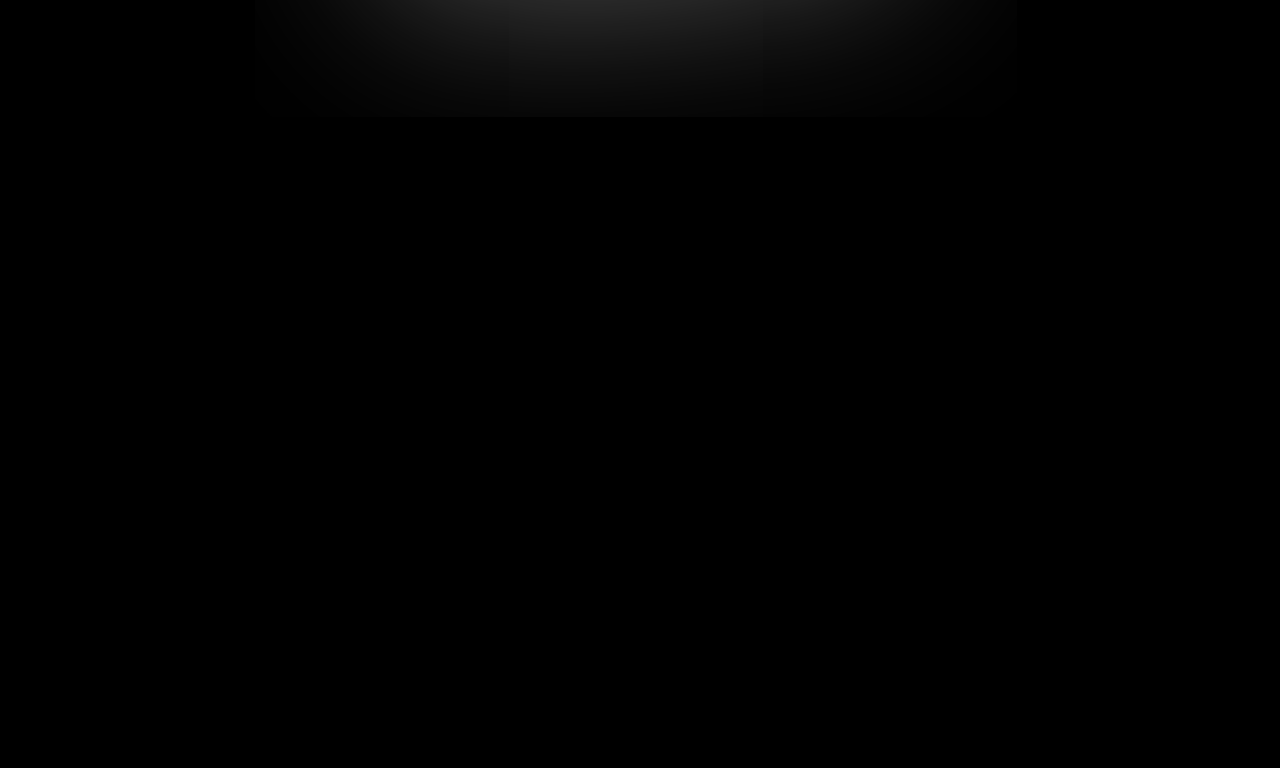
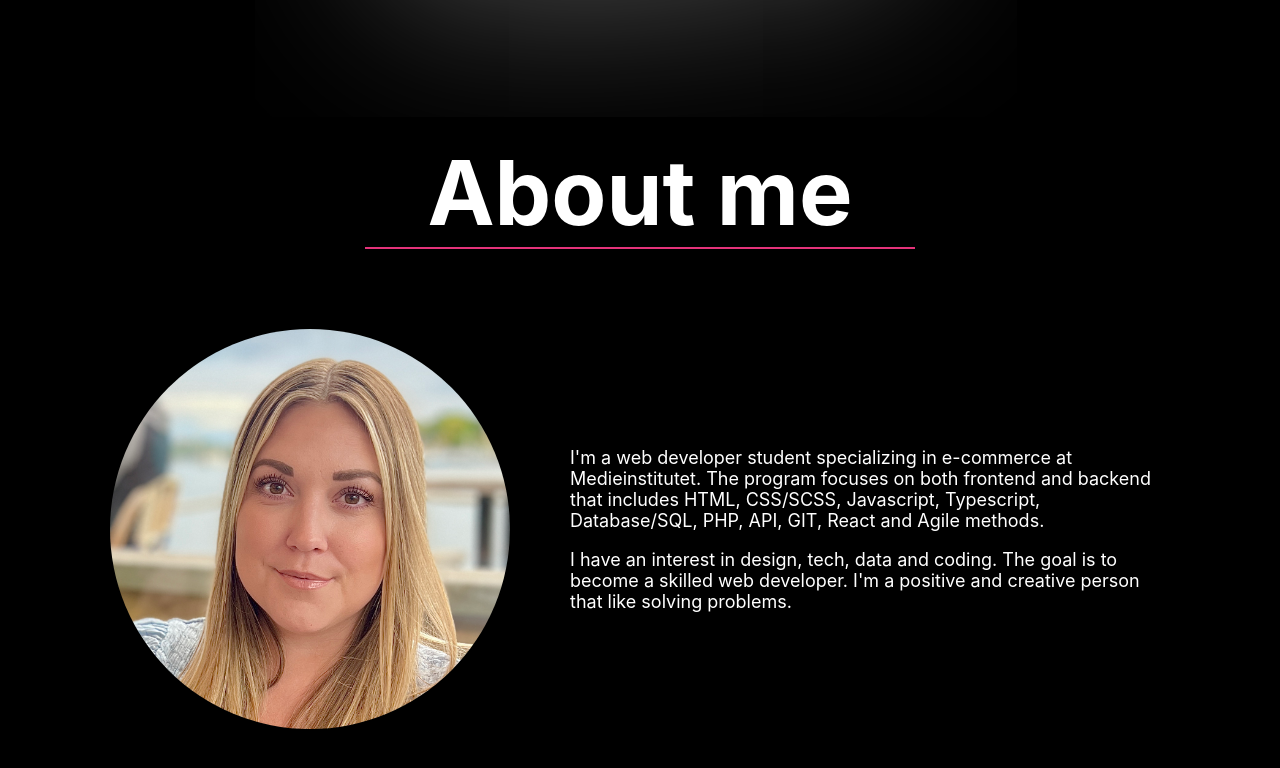
Before and after one commit to Cassandrabook/portfolio, a React (Create React App) app: page / in a window 1280 px wide. Shown: the part 646-1414 px from the top of the page. Before the commit the page ends 800 px from the top, so only its background shows below. Built offline with nearby package versions, Linux system fonts and the light colour scheme; a web font is replaced by a local one.

Commit message:
added styling to my about

```diff
--- a/src/App.tsx
+++ b/src/App.tsx
@@ -1,5 +1,6 @@
 import React from 'react';
 import './App.scss';
+import { About } from './components/About/About';
 import { Header } from './components/Header/Header';
 import { Navmenu } from './components/Nav/Nav';
 
@@ -11,6 +12,7 @@ function App() {
       </header>
       <main>
         <Header />
+        <About />
       </main>
       <footer>
 
--- /dev/null
+++ b/src/components/About/About.scss
@@ -0,0 +1,71 @@
+@use './../../styling/colors' as c;
+@use './../../styling/variables' as v;
+@use './../../styling/breakpoints' as b;
+
+.about{
+    color: c.$text-color;
+
+    &__title{
+        margin: 0 auto;
+        text-align: center;
+        font-size: 60px;
+        border-bottom: 2px solid c.$my-pop-color;
+        max-width: 320px;
+
+        @include b.medium{
+            font-size: 90px;
+            max-width: 550px;
+        }
+    }
+
+    &__container{
+        display: flex;
+        flex-direction: column-reverse;
+        align-items: center;
+        margin: 1rem;
+        gap: 20px;
+
+        @include b.medium{
+            flex-direction: row;
+            align-items: center;
+            justify-content: center;
+            gap: 60px;
+            margin: 5rem;
+        }
+    }
+
+    &__image{
+        background-image: url(./../../assets/CV-bild.jpg);
+        background-position:top;
+        background-size: cover;
+        width: 300px;
+        height: 300px;
+        border-radius: 50%;
+        transition: all ease 0.5s;
+
+        @include b.medium{
+            width: 400px;
+            height: 400px;
+        }
+    }
+
+    &__image:hover{
+        @include b.medium{
+            box-shadow: 0px 0px 50px rgba(180, 180, 180, 0.745);
+            width: 420px;
+            height: 420px;
+        }
+    }
+
+    &__text-container{
+        p{
+            text-align: center;
+
+            @include b.medium{
+                max-width: 600px;
+                font-size: 18px;
+                text-align: left;
+            }
+        }
+    }
+}
--- /dev/null
+++ b/src/components/About/About.tsx
@@ -0,0 +1,20 @@
+import React from "react";
+import './About.scss';
+
+export const About = () => {
+
+    return(
+        <>
+            <section className="about">
+                <h1 className="about__title">About me</h1>
+                <div className="about__container">
+                    <div className="about__image"></div>
+                    <div className="about__text-container">
+                        <p>I'm a web developer student specializing in e-commerce at Medieinstitutet. The program focuses on both frontend and backend that includes HTML, CSS/SCSS, Javascript, Typescript, Database/SQL, PHP, API, GIT, React and Agile methods.</p>
+                        <p>I have an interest in design, tech, data and coding. The goal is to become a skilled web developer. I'm a positive and creative person that like solving problems.</p>
+                    </div>
+                </div>
+            </section>
+        </>
+    );
+}
--- a/src/components/Header/Header.tsx
+++ b/src/components/Header/Header.tsx
@@ -6,11 +6,11 @@ export function Header(){
 
     return(
         <>
-            <header className="portfolio">
+            <section className="portfolio">
                 <p className="portfolio__name">Cassandra Book</p>
                 <div className="portfolio__picture"></div>
                 <p className="portfolio__webb">Webb developer student</p>
-            </header>
+            </section>
 
         </>
     );
--- a/src/components/Header/header.scss
+++ b/src/components/Header/header.scss
@@ -1,14 +1,13 @@
 @use './../../styling/colors' as c;
 @use './../../styling/variables' as v;
+@use './../../styling/breakpoints' as b;
 
 .portfolio{
-    // position: relative;
-
     display: flex;
     justify-content: center;
     align-items: center;
     color: c.$text-color;
-
+    height: 90vh;
 
     &__name{
         position: absolute;
@@ -22,7 +21,7 @@
         background-image: v.$header-pic;
         background-position: center;
         background-size: cover;
-        box-shadow: c.$box-shadow;
+        box-shadow: c.$image-shadow;
         height: 300px;
         width: 480px;
         transform: v.$pic-rotate;
--- a/src/components/Nav/nav.scss
+++ b/src/components/Nav/nav.scss
@@ -1,5 +1,6 @@
 @use './../../styling/colors' as c;
 @use './../../styling/variables' as v;
+@use './../../styling/breakpoints' as b;
 
 .navbar{
     width: 100%;
--- a/src/styling/_breakpoints.scss
+++ b/src/styling/_breakpoints.scss
@@ -0,0 +1,5 @@
+@mixin medium {
+    @media screen and (min-width: 768px){
+        @content;
+    }
+}
--- a/src/styling/_colors.scss
+++ b/src/styling/_colors.scss
@@ -4,4 +4,4 @@ $text-color: white;
 
 $my-pop-color: #E4337A;
 
-$box-shadow: 0px 0px 200px #787878;
+$image-shadow: 0px 0px 200px #787878;
```
